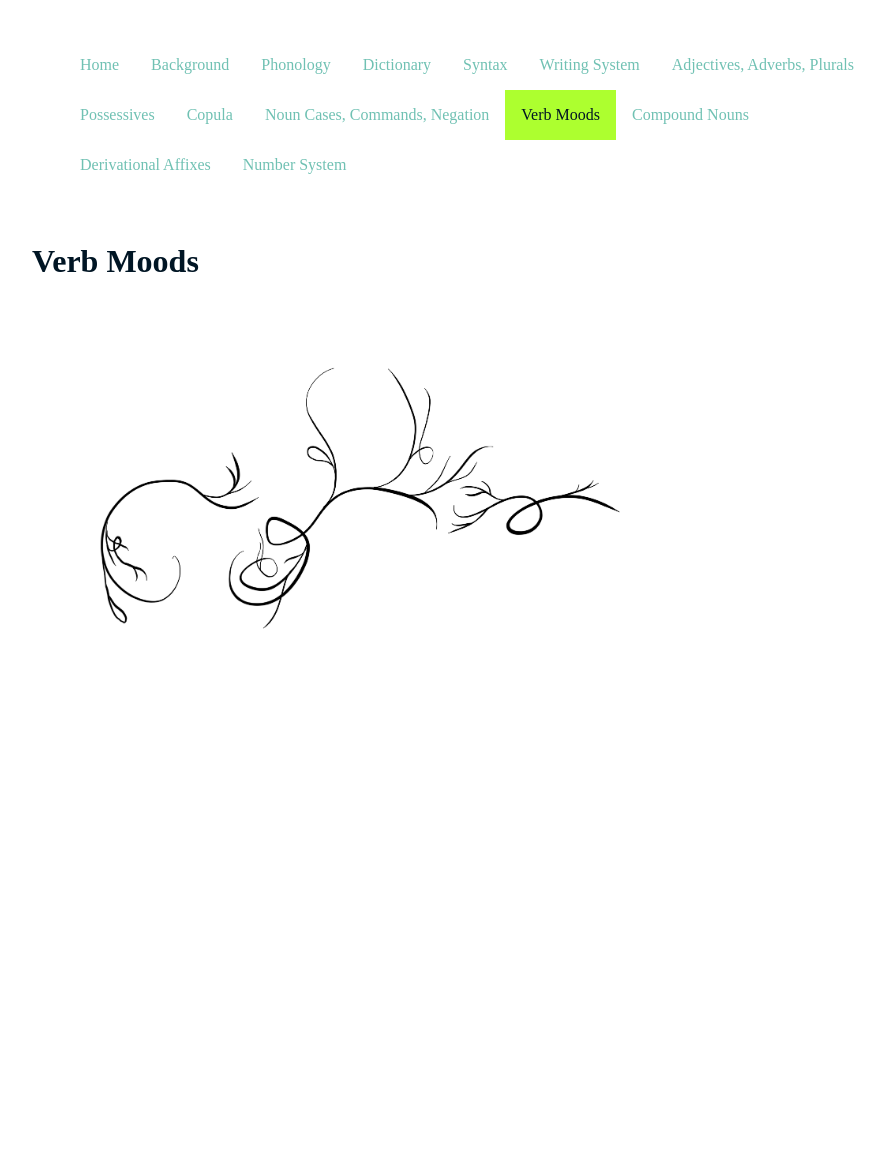
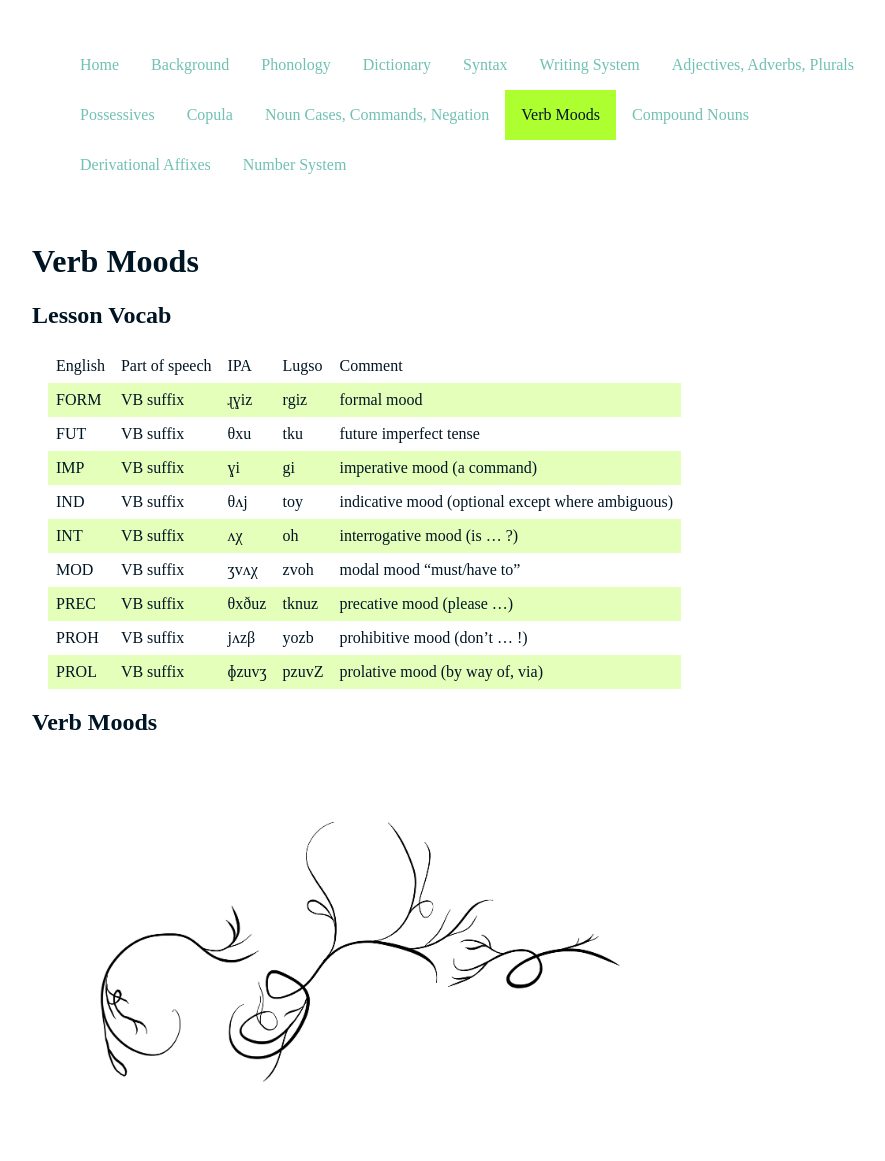
Before and after one commit to 0x70b1a5/lugso, a Jekyll site: the page built from 070_verb-moods.md, in a window 1280 px wide. Shown: the whole page, without its empty margins (232-1117 px from the left). Built offline with Jekyll 4.4.1, drawn with Linux system fonts in a browser that asks for light colours; before the commit the page ends 900 px from its top, so only the background shows below that.

Commit message:
shore up noun case examples and start verb moods

```diff
--- a/070_verb-moods.md
+++ b/070_verb-moods.md
@@ -3,3 +3,18 @@ title: Verb Moods
 permalink: /verb-moods/
 order: 3
 ---
+
+## Lesson Vocab
+
+English|Part of speech|IPA|Lugso|Comment
+FORM|VB suffix|ɻɣiz|rgiz|formal mood
+FUT|VB suffix|θxu|tku|future imperfect tense
+IMP|VB suffix|ɣi|gi|imperative mood (a command)
+IND|VB suffix|θʌj|toy|indicative mood (optional except where ambiguous)
+INT|VB suffix|ʌχ|oh|interrogative mood (is ... ?)
+MOD|VB suffix|ʒvʌχ|zvoh|modal mood "must/have to"
+PREC|VB suffix|θxðuz|tknuz|precative mood (please ...)
+PROH|VB suffix|jʌzβ|yozb|prohibitive mood (don't ... !)
+PROL|VB suffix|ɸzuvʒ|pzuvZ|prolative mood (by way of, via)
+
+## Verb Moods
--- a/assets/style.scss
+++ b/assets/style.scss
@@ -87,6 +87,5 @@ html {
         background: $primtrans;
         padding: 2px;
         border-radius: 5px;
-        font-size: 1.1em;
     }
 }
```
Also changed, not shown: 061_noun-cases-commands-negation.md (+22 -7 lines).
